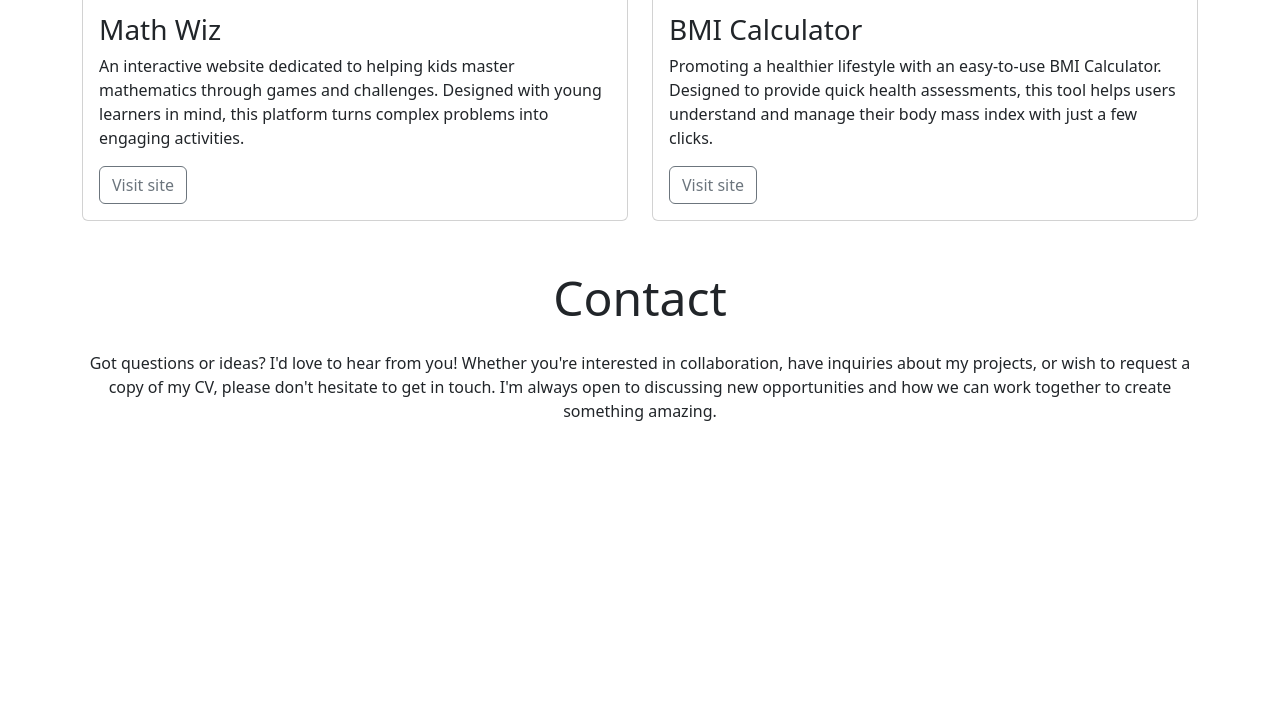
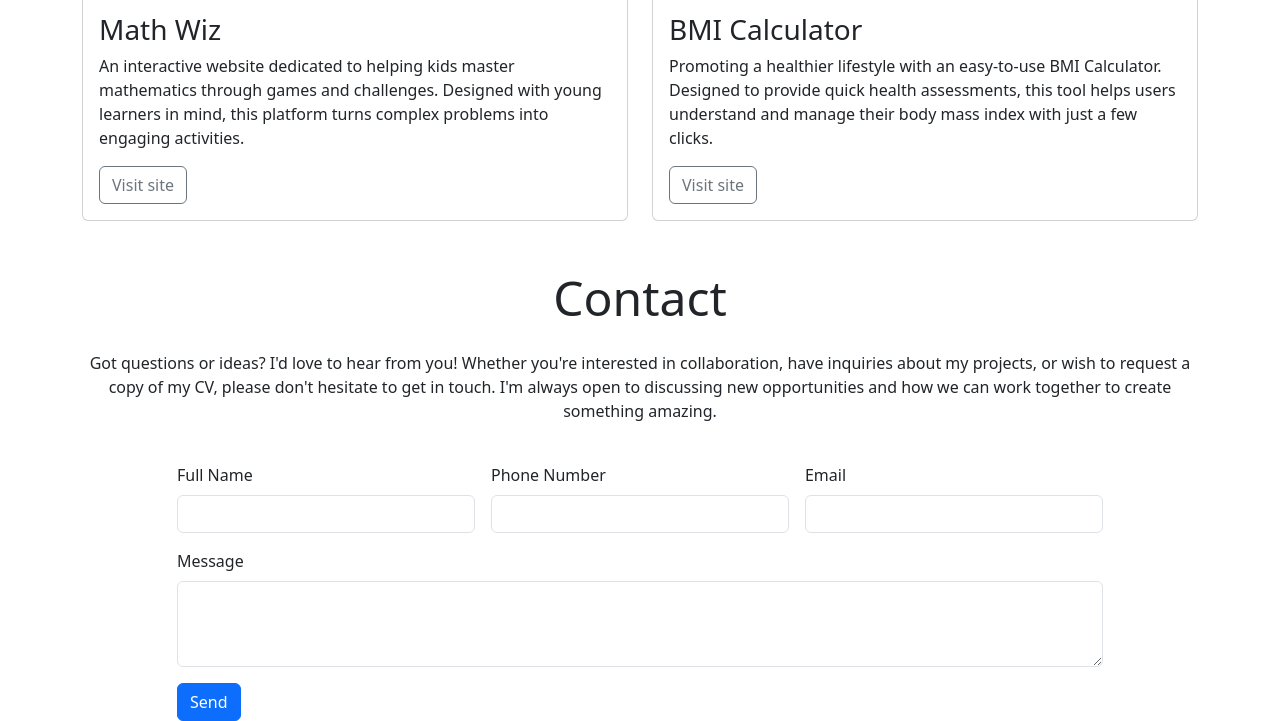
Before and after one commit to Neelp20/PORTFOLIO, a plain HTML site: page index.html in a window 1280 px wide. Shown: the part 1598-2319 px from the top of the page. Before the commit the page ends 2061 px from the top, so only its background shows below. Drawn offline with nearby package versions, Linux system fonts and the light colour scheme.

Commit message:
Add Form layout

```diff
--- a/index.html
+++ b/index.html
@@ -186,7 +186,35 @@
           how we can work together to create something amazing.
         </p>
       </div>
-      <div class="col-12 col-md-10 col-lg-0"></div>
+      <div class="col-12 col-md-10 col-lg-0">
+        <!-- Add your form here -->
+         <!-- Form > Layout  -->
+         <form class="row g-3">
+          <div class="col-lg-4">
+            <label for="full-name" class="form-label">Full Name</label>
+            <input type="text" class="form-control" id="full-name">
+          </div>
+
+          <div class="col-lg-4">
+            <label for="phonenumber" class="form-label">Phone Number</label>
+            <input type="number" class="form-control" id="phonenumber">
+          </div>
+
+          <div class="col-lg-4">
+            <label for="email" class="form-label">Email</label>
+            <input type="email" class="form-control" id="email">
+          </div>
+
+          <div class="col-12">
+            <label for="message" class="form-label">Message</label>
+            <textarea class="form-control" id="message" rows="3"></textarea>
+          </div>
+
+          <div class="col-12">
+            <button type="submit" class="btn btn-primary">Send</button>
+          </div>
+        </form>
+      </div>
     </div>
    </footer>
 
```
